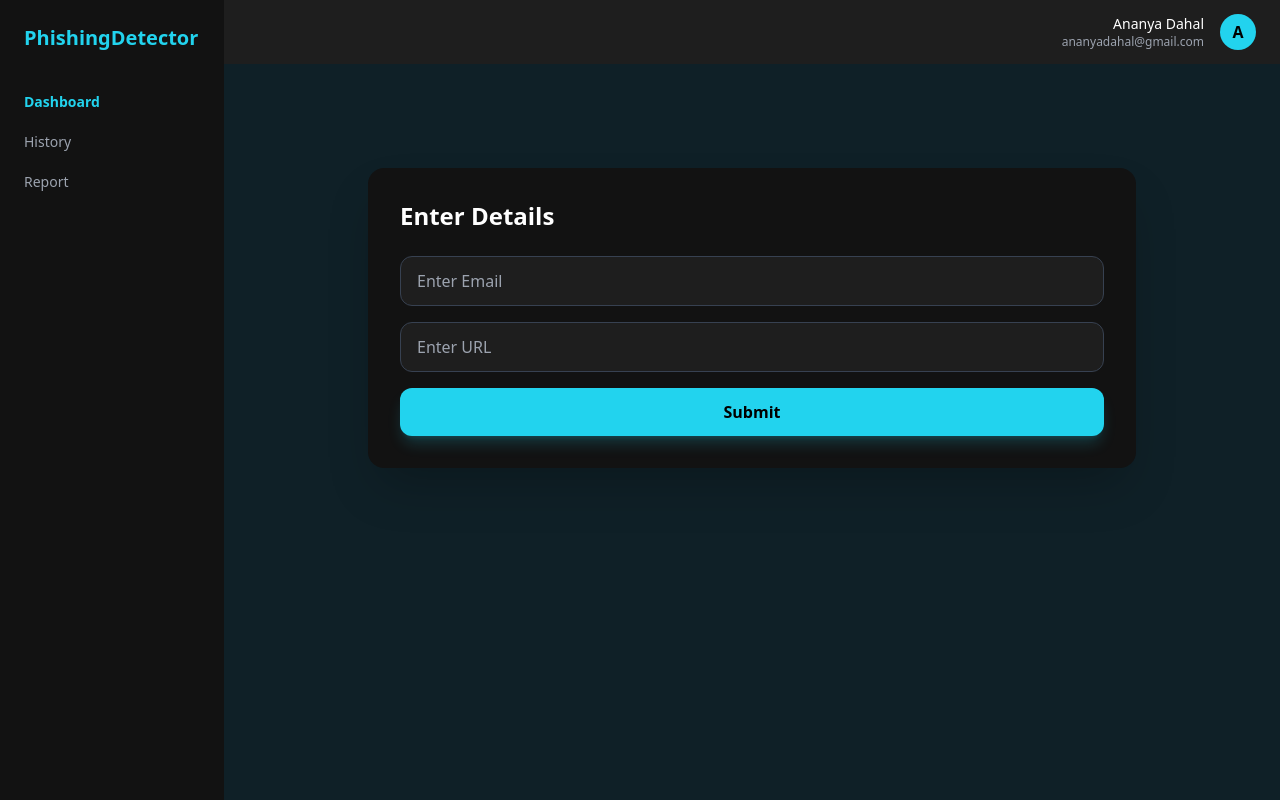
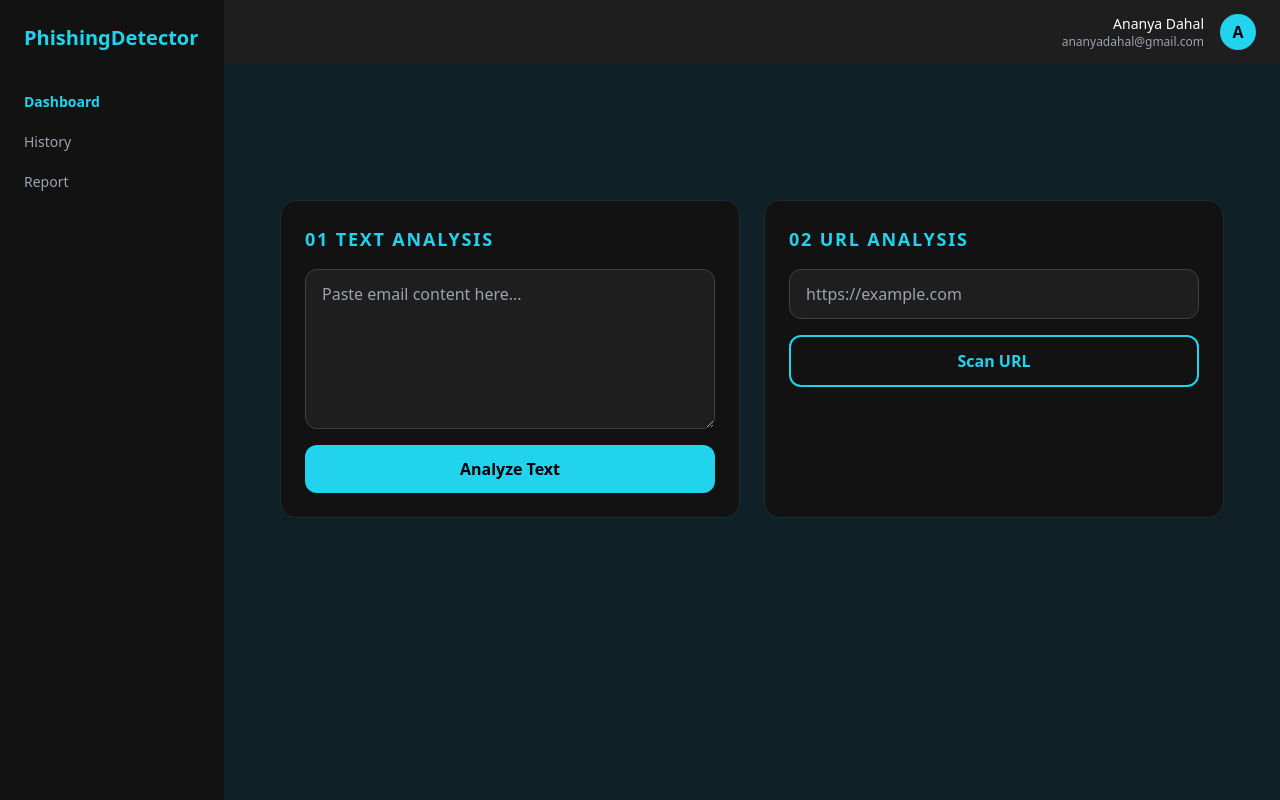
Before and after one commit to AnanyaDahal/FYP_AnanyaDahal_2408840, a React (Create React App) app in the folder frontend/: page /dashboard in a window 1280 px wide. Built offline with nearby package versions, Linux system fonts and the light colour scheme; sample sign-in values are in the browser's storage; the HTML template or start-up script is replaced by a standard one.

Commit message:
implemented dashboard summary cards and real-time scanning status overview

```diff
--- a/frontend/src/pages/Dashboard.jsx
+++ b/frontend/src/pages/Dashboard.jsx
@@ -1,42 +1,124 @@
-import React, { useState } from "react";
+import React, { useState, useEffect } from "react";
 
 const Dashboard = () => {
-  const [email, setEmail] = useState("");
+  const [textBody, setTextBody] = useState("");
   const [url, setUrl] = useState("");
+  const [user, setUser] = useState(null);
+  const [loading, setLoading] = useState({ text: false, url: false });
+  const [result, setResult] = useState({ text: null, url: null });
 
-  const handleSubmit = (e) => {
-    e.preventDefault();
-    alert(`Email: ${email}\nURL: ${url}`);
+  useEffect(() => {
+    const savedUser = localStorage.getItem("user");
+    if (savedUser) setUser(JSON.parse(savedUser));
+  }, []);
+
+  const handleAnalysis = async (type, value) => {
+    if (!value.trim()) return;
+
+    setLoading(prev => ({ ...prev, [type]: true }));
+    setResult(prev => ({ ...prev, [type]: null }));
+
+    try {
+      const response = await fetch("http://localhost:5000/api/scans/analyze", {
+        method: "POST",
+        headers: { "Content-Type": "application/json" },
+        body: JSON.stringify({
+          userId: user?._id || user?.id,
+          type: type,
+          url: type === 'url' ? value : undefined,
+          text: type === 'text' ? value : undefined
+        }),
+      });
+
+      const data = await response.json();
+
+      if (data.success || data.status) {
+        setResult(prev => ({ ...prev, [type]: data }));
+      } else {
+        setResult(prev => ({ ...prev, [type]: { status: "ERROR", reasons: ["Unexpected Response"] } }));
+      }
+    } catch (error) {
+      console.error("Connection Error:", error);
+      setResult(prev => ({ ...prev, [type]: { status: "OFFLINE", reasons: ["Backend Unreachable"] } }));
+    } finally {
+      setLoading(prev => ({ ...prev, [type]: false }));
+    }
   };
 
+  if (!user) return null;
+
   return (
-    <div className="max-w-3xl mx-auto">
-      <div className="bg-[#121212] p-8 rounded-2xl shadow-2xl">
-        <h2 className="text-white text-2xl font-bold mb-6">Enter Details</h2>
-        <form className="space-y-4" onSubmit={handleSubmit}>
-          <input
-            type="email"
-            placeholder="Enter Email"
-            value={email}
-            onChange={(e) => setEmail(e.target.value)}
-            className="w-full px-4 py-3 rounded-xl bg-[#1e1e1e] border border-gray-700 text-white focus:ring-2 focus:ring-cyan-400 focus:border-transparent outline-none transition-all"
-            required
+    <div className="w-full mt-4 p-4">
+      <div className="flex flex-col lg:flex-row gap-6">
+
+        {/* 01 Text Analysis */}
+        <div className="flex-1 bg-[#121212] p-6 rounded-2xl border border-gray-800 flex flex-col">
+          <h3 className="text-cyan-400 text-lg font-bold mb-4 uppercase tracking-widest">01 Text Analysis</h3>
+          <textarea
+            placeholder="Paste email content here..."
+            value={textBody}
+            onChange={(e) => setTextBody(e.target.value)}
+            className="w-full h-40 px-4 py-3 rounded-xl bg-[#1e1e1e] border border-gray-700 text-white mb-4 outline-none focus:border-cyan-400 transition-all"
           />
+          <button
+            onClick={() => handleAnalysis('text', textBody)}
+            className="w-full py-3 rounded-xl bg-cyan-400 text-black font-bold hover:bg-cyan-300 disabled:opacity-50"
+            disabled={loading.text}
+          >
+            {loading.text ? "Analyzing..." : "Analyze Text"}
+          </button>
+        </div>
+
+        {/* 02 URL Analysis */}
+        <div className="flex-1 bg-[#121212] p-6 rounded-2xl border border-gray-800 flex flex-col">
+          <h3 className="text-cyan-400 text-lg font-bold mb-4 uppercase tracking-widest">02 URL Analysis</h3>
           <input
             type="url"
-            placeholder="Enter URL"
+            placeholder="https://example.com"
             value={url}
             onChange={(e) => setUrl(e.target.value)}
-            className="w-full px-4 py-3 rounded-xl bg-[#1e1e1e] border border-gray-700 text-white focus:ring-2 focus:ring-cyan-400 focus:border-transparent outline-none transition-all"
-            required
+            className="w-full px-4 py-3 rounded-xl bg-[#1e1e1e] border border-gray-700 text-white mb-4 outline-none focus:border-cyan-400"
           />
           <button
-            type="submit"
-            className="w-full py-3 rounded-xl bg-cyan-400 hover:bg-cyan-300 text-black font-bold transform active:scale-[0.98] transition-all shadow-lg shadow-cyan-400/20"
+            onClick={() => handleAnalysis('url', url)}
+            className="w-full py-3 rounded-xl border-2 border-cyan-400 text-cyan-400 font-bold hover:bg-cyan-400 hover:text-black transition-all disabled:opacity-50"
+            disabled={loading.url}
           >
-            Submit
+            {loading.url ? "Scanning..." : "Scan URL"}
           </button>
-        </form>
+
+          {/* Detailed Result Card */}
+          {result.url && (
+            <div className="mt-6 p-4 rounded-xl bg-black border border-gray-800 border-l-4 border-l-cyan-400 animate-pulse-slow">
+              <div className="flex justify-between items-center mb-2">
+                <span className="text-[10px] text-gray-500 uppercase font-bold">Analysis Result</span>
+                {result.url.riskScore !== undefined && (
+                   <span className="text-cyan-400 font-mono text-sm">{result.url.riskScore}% Risk</span>
+                )}
+              </div>
+
+              <h4 className={`text-2xl font-black italic tracking-tighter ${
+                result.url.status === 'Malicious' ? 'text-red-500' :
+                result.url.status === 'Suspicious' ? 'text-yellow-500' : 'text-green-400'
+              }`}>
+                {result.url.status}
+              </h4>
+
+              {result.url.reasons && result.url.reasons.length > 0 && (
+                <div className="mt-3 pt-2 border-t border-gray-900">
+                  <p className="text-[9px] text-gray-600 uppercase mb-1">Detected Factors:</p>
+                  <ul className="space-y-1">
+                    {result.url.reasons.map((r, i) => (
+                      <li key={i} className="text-[11px] text-gray-400 flex items-center">
+                        <span className="text-cyan-500 mr-2">•</span> {r}
+                      </li>
+                    ))}
+                  </ul>
+                </div>
+              )}
+            </div>
+          )}
+        </div>
       </div>
     </div>
   );
```
